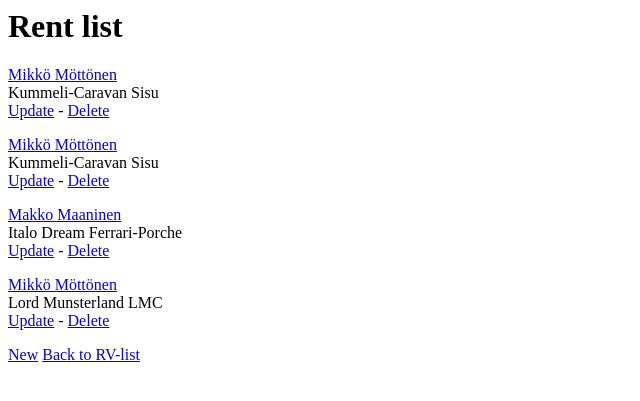
After one commit to kalletolonen/crud-django, a Django app: page /rent/ in a window 1280 px wide. The commit adds this page. Shown: the top 401 px of the page, without its empty margins (0-640 px from the left). Run offline with Django 3.2, Linux system fonts and the light colour scheme; data comes from the database, SQL or seed files in the repository; both versions use the stored data as it was after the commit.

Commit message:
Add Create for a foreign key table.

```diff
--- a/rentlytop/rently/rently/urls.py
+++ b/rentlytop/rently/rently/urls.py
@@ -9,4 +9,6 @@
     path('rv/<int:pk>/update', views.RvUpdateView.as_view()),
     path('new/', views.RvCreateView.as_view()),
     path('rv/<int:pk>/delete', views.RvDeleteView.as_view()),
+    path('rent/', views.RentListView.as_view()),
+    path('rent/new/', views.RentCreateView.as_view()),
 ]
--- a/rentlytop/rently/rentrv/admin.py
+++ b/rentlytop/rently/rentrv/admin.py
@@ -2,3 +2,5 @@
 from . import models
 
 admin.site.register(models.Rv)
+admin.site.register(models.Renter)
+admin.site.register(models.Rent)
--- a/rentlytop/rently/rentrv/models.py
+++ b/rentlytop/rently/rentrv/models.py
@@ -9,3 +9,23 @@
 
     def get_absolute_url(self):
         return f"/rv/{self.pk}"
+
+class Renter(models.Model):
+    name = models.CharField(max_length=300)
+    phone = models.CharField(max_length=300)
+
+    def __str__(self):
+        return f"{self.name}"
+
+    def get_absolute_url(self):
+        return f"/renter/{self.pk}"
+
+class Rent(models.Model):
+    renter = models.ForeignKey('Renter', on_delete=models.CASCADE)
+    rv = models.ForeignKey('Rv', on_delete=models.CASCADE)
+
+    def __str__(self):
+        return f"{self.renter} {self.rv}"
+
+    def get_absolute_url(self):
+        return f"/rent/{self.pk}"
--- /dev/null
+++ b/rentlytop/rently/rentrv/templates/rentrv/rent_form.html
@@ -0,0 +1,4 @@
+<form method=post>{% csrf_token %}
+	{{ form.as_p }}
+	<input type="submit">
+</form>
--- /dev/null
+++ b/rentlytop/rently/rentrv/templates/rentrv/rent_list.html
@@ -0,0 +1,13 @@
+<h1>Rent list</h1>
+
+{% for rent in  object_list %}
+	<p>
+		<a href="{{ rent.get_absolute_url }}">{{ rent.renter }}</a> <br>
+		{{ rent.rv}}<br>
+		<a href="{{ rv.get_absolute_url }}/update">Update</a> -
+		<a href="{{ rv.get_absolute_url }}/delete">Delete</a>
+	</p>
+{% endfor %}
+
+<a href="new/">New</a>
+<a href="/">Back to RV-list</a>
--- a/rentlytop/rently/rentrv/templates/rentrv/rv_list.html
+++ b/rentlytop/rently/rentrv/templates/rentrv/rv_list.html
@@ -10,3 +10,4 @@
 {% endfor %}
 
 <a href="/new">New</a>
+<a href="/rent">View rents</a>
--- a/rentlytop/rently/rentrv/views.py
+++ b/rentlytop/rently/rentrv/views.py
@@ -20,3 +20,11 @@
 class RvDeleteView(DeleteView):
 	model = models.Rv
 	success_url = "/"
+
+class RentListView(ListView):
+	model = models.Rent
+
+class RentCreateView(CreateView):
+	model = models.Rent
+	fields = "__all__"
+	success_url = "/"
```
Also changed, not shown: README.md, rentlytop/rently/db.sqlite3, rentlytop/rently/rentrv/migrations/0002_renter.py (added), rentlytop/rently/rentrv/migrations/0003_rent.py (added), rentlytop/rently/rentrv/migrations/0004_auto_20220525_1658.py (added).
